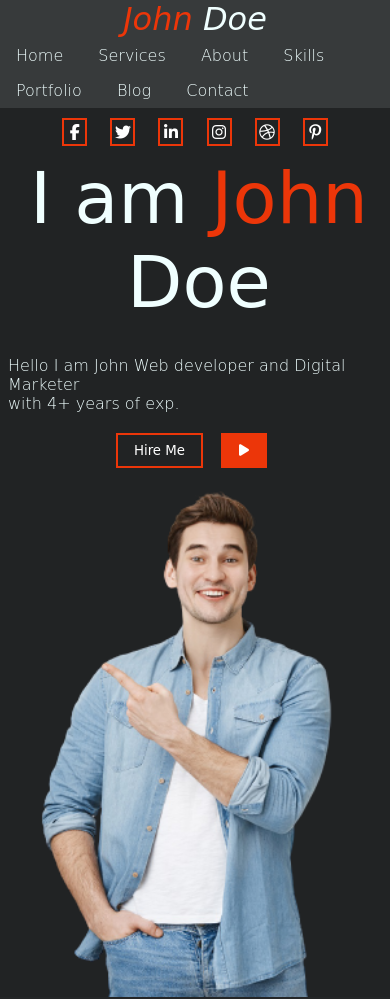
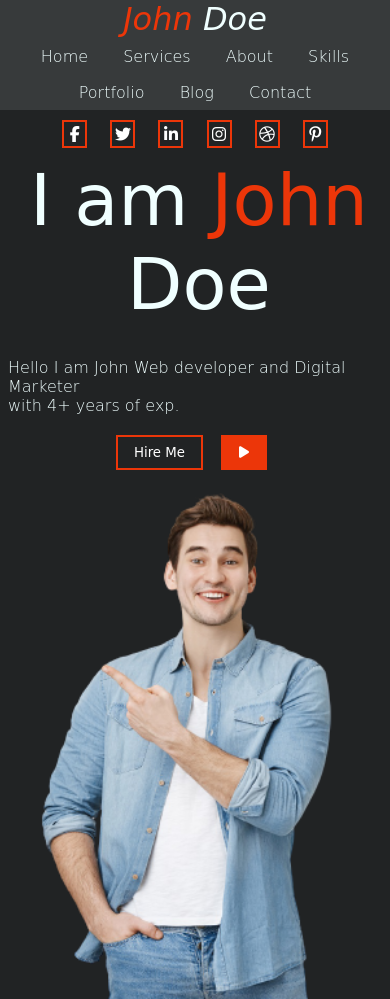
Before and after one commit to vishwakarma-vinod/portfolio, a plain HTML site: page index.html in a window 390 px wide. Shown: the top 999 px of the page. Drawn offline with Linux system fonts and the light colour scheme; a web font is replaced by a local one.

Commit message:
Update to response page

```diff
--- a/responsive.css
+++ b/responsive.css
@@ -72,6 +72,27 @@
   }
 }
 
+@media only screen and (max-width: 577px) {
+  .nav-list-item {
+    display: inline-block;
+    padding: 8px 16px;
+  }
+
+  .main-nav-links {
+    color: azure;
+    text-decoration: none;
+    font-family: "Turret Road", cursive;
+    font-weight: 200;
+  }
+
+  .nav-lists {
+    list-style: none;
+    margin: 0;
+    padding: 0;
+    text-align: center;
+  }
+}
+
 @media only screen and (max-width: 360px) {
   .main-nav {
     /* margin-top: 20px; */
```
